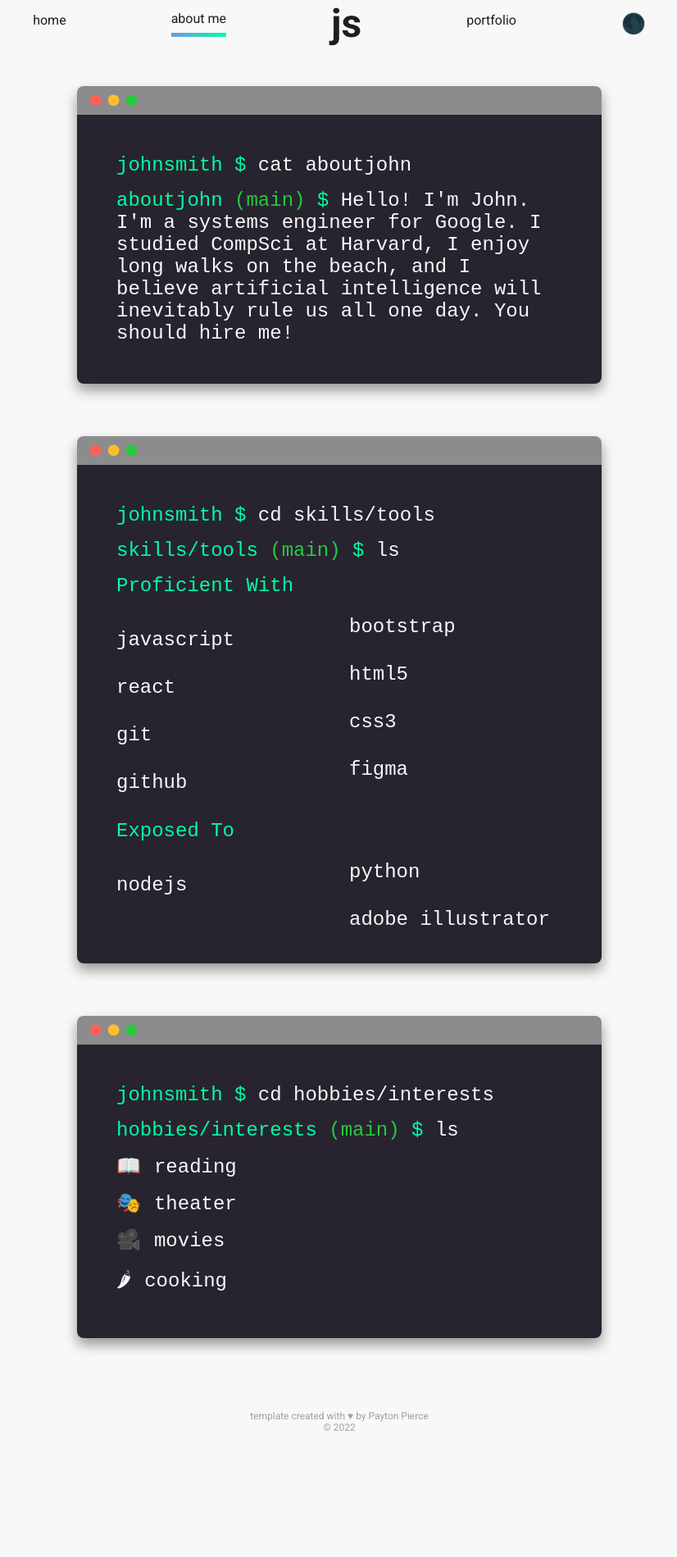
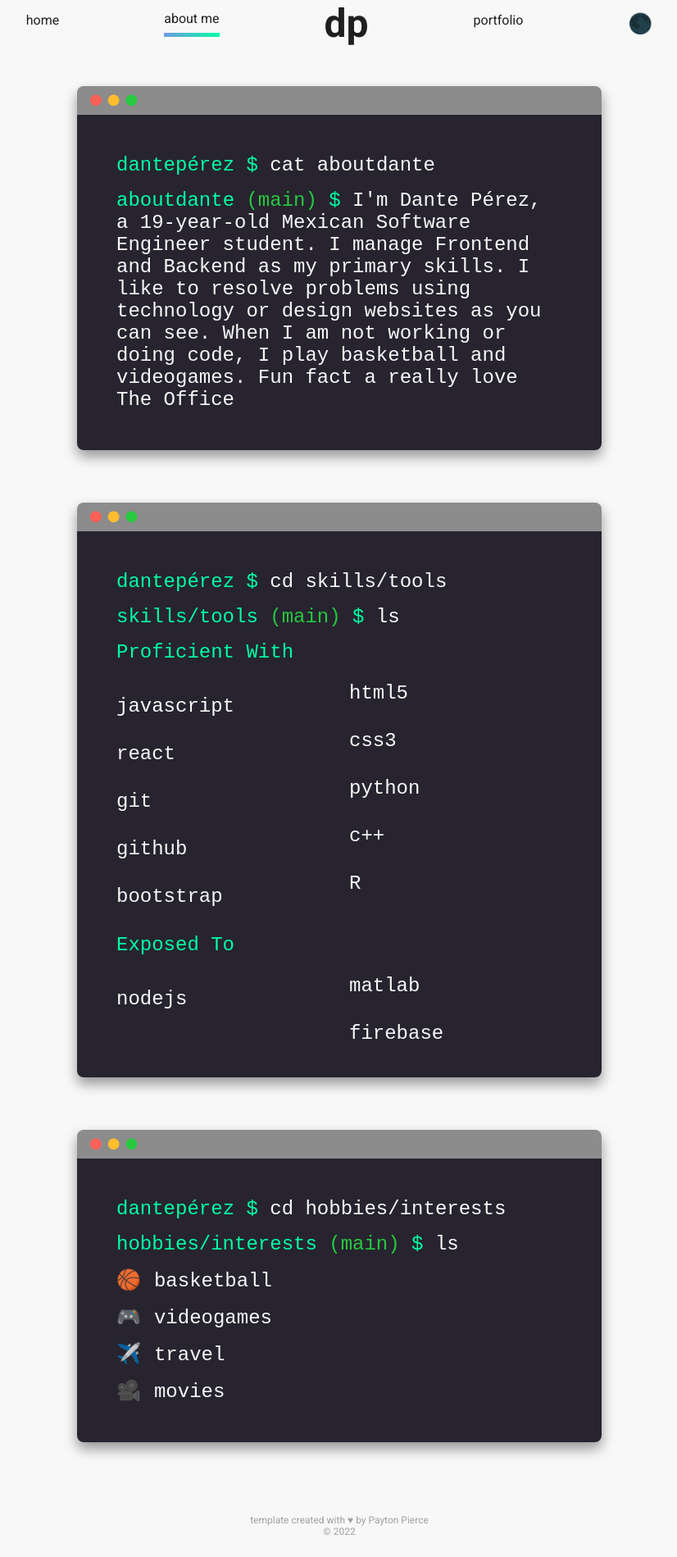
Before and after one commit to soydanteprz/portfolio-website, a React (Create React App) app: page /about in a window 1280 px wide. Shown: the whole page at 82% size, without its empty margins (226-1052 px from the left). Before the commit the page ends 1772 px from the top, so only its background shows below. Built offline with nearby package versions, Linux system fonts and the light colour scheme.

Commit message:
second commit

```diff
--- a/src/info/Info.js
+++ b/src/info/Info.js
@@ -23,9 +23,9 @@ of what each of the values mean.
  */
 
 export const info = {
-    firstName: "John",
-    lastName: "Smith",
-    initials: "js", // the example uses first and last, but feel free to use three or more if you like.
+    firstName: "Dante",
+    lastName: "Pérez",
+    initials: "dp", // the example uses first and last, but feel free to use three or more if you like.
     position: "a Full Stack Developer",
     selfPortrait: self, // don't change this unless you want to name your self-portrait in the "img" folder something else!
     gradient: `-webkit-linear-gradient(135deg, ${colors})`, // don't change this either
@@ -33,69 +33,69 @@ export const info = {
     miniBio: [ // these are just some "tidbits" about yourself. You can look at mine https://paytonjewell.github.io/#/ for an example if you'd like
         {
             emoji: '☕',
-            text: 'fueled by coffee'
+            text: 'fueled by coffee and tequila'
         },
         {
             emoji: '🌎',
-            text: 'based in the US'
+            text: 'based in MX'
         },
         {
-            emoji: "💼",
-            text: "Systems Engineer at Google"
+            emoji: "📚",
+            text: " Instituto Tecnológico de Estudios Superiores de Monterrey"
         },
         {
             emoji: "📧",
-            text: "johnsmith@gmail.com"
+            text: "danprz03@gmail.com"
         }
     ],
     socials: [
         {
-            link: "https://facebook.com",
+            link: "https://www.facebook.com/soydanteprz/",
             icon: 'fa fa-facebook'
         },
         {
-            link: "https://instagram.com",
+            link: "https://www.instagram.com/soydanteprz/",
             icon: 'fa fa-instagram'
         },
         {
-            link: "https://github.com",
+            link: "https://github.com/soydanteprz",
             icon: "fa fa-github"
         },
         {
-            link: "https://linkedin.com",
+            link: "https://www.linkedin.com/in/dante-p%C3%A9rez-51444b194",
             icon: "fa fa-linkedin"
         },
         {
-            link: "https://twitter.com",
+            link: "https://twitter.com/danrey28",
             icon: "fa fa-twitter"
         }
 // Feel free to remove any of these that you don't have. I'll write an FAQ on how to add new ones later, let me know if you have a request for an icon!
 // Just change the links so that they lead to your social profiles.
 
     ],
-    bio: "Hello! I'm John. I'm a systems engineer for Google. I studied CompSci at Harvard, I enjoy long walks on the beach, and I believe artificial intelligence will inevitably rule us all one day. You should hire me!",
+    bio: "I'm Dante Pérez, a 19-year-old Mexican Software Engineer student. I manage Frontend and Backend as my primary skills. I like to resolve problems using technology or design websites as you can see. When I am not working or doing code, I play basketball and videogames. Fun fact a really love The Office",
     skills:
         {
-            proficientWith: ['javascript', 'react', 'git', 'github', 'bootstrap', 'html5', 'css3', 'figma'],
-            exposedTo: ['nodejs', 'python', 'adobe illustrator']
+            proficientWith: ['javascript', 'react', 'git', 'github', 'bootstrap', 'html5', 'css3', 'python', 'c++', 'R'],
+            exposedTo: ['nodejs','matlab', 'firebase']
         }
     ,
     hobbies: [
         {
-            label: 'reading',
-            emoji: '📖'
+            label: 'basketball',
+            emoji: '🏀'
         },
         {
-            label: 'theater',
-            emoji: '🎭'
+            label: 'videogames',
+            emoji: '🎮'
+        },
+        {
+            label: 'travel',
+            emoji: '✈️'
         },
         {
             label: 'movies',
             emoji: '🎥'
-        },
-        {
-            label: 'cooking',
-            emoji: '🌶'
         }
 // Same as above, change the emojis to match / relate to your hobbies or interests.
 // You can also remove the emojis if you'd like, I just think they look cute :P
```
